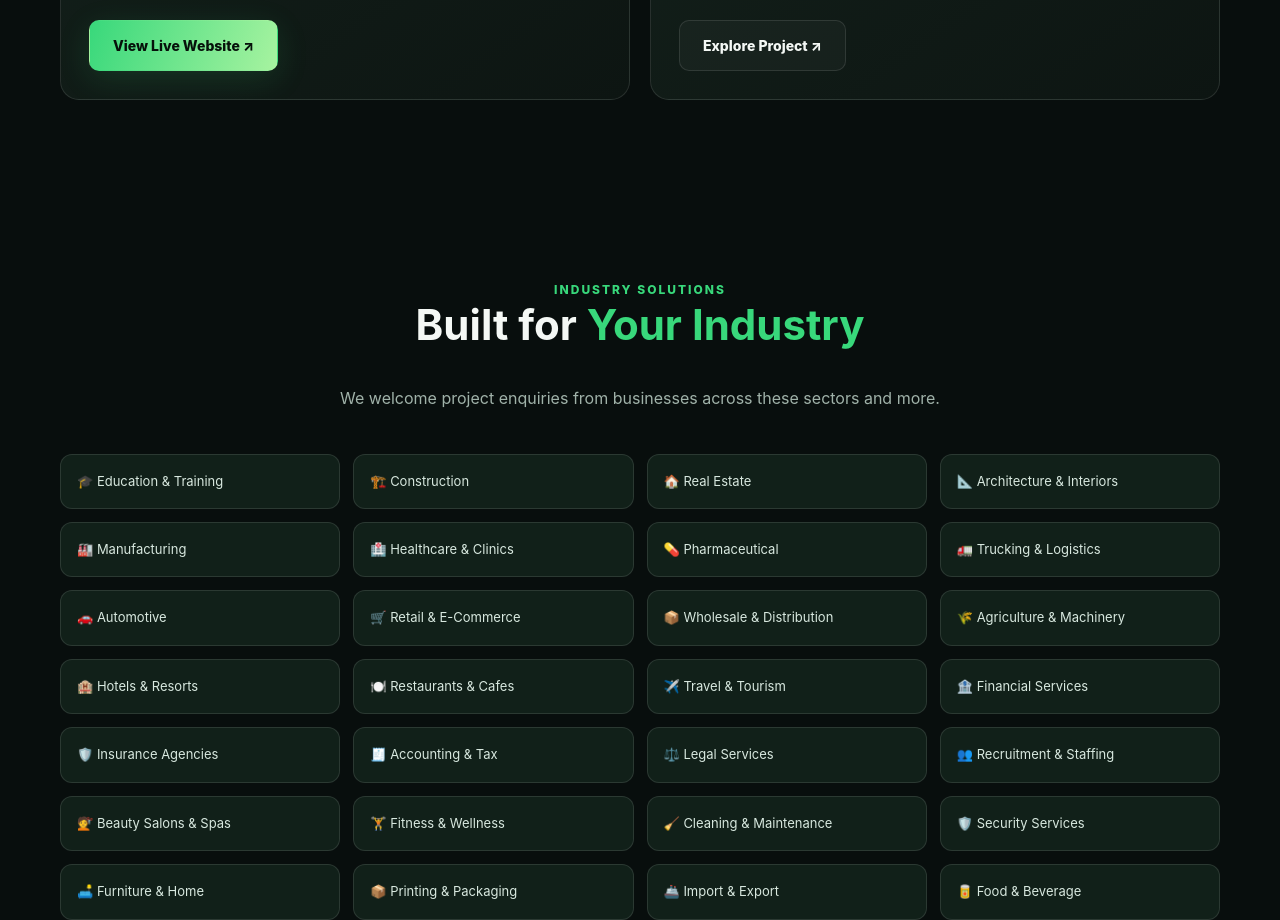
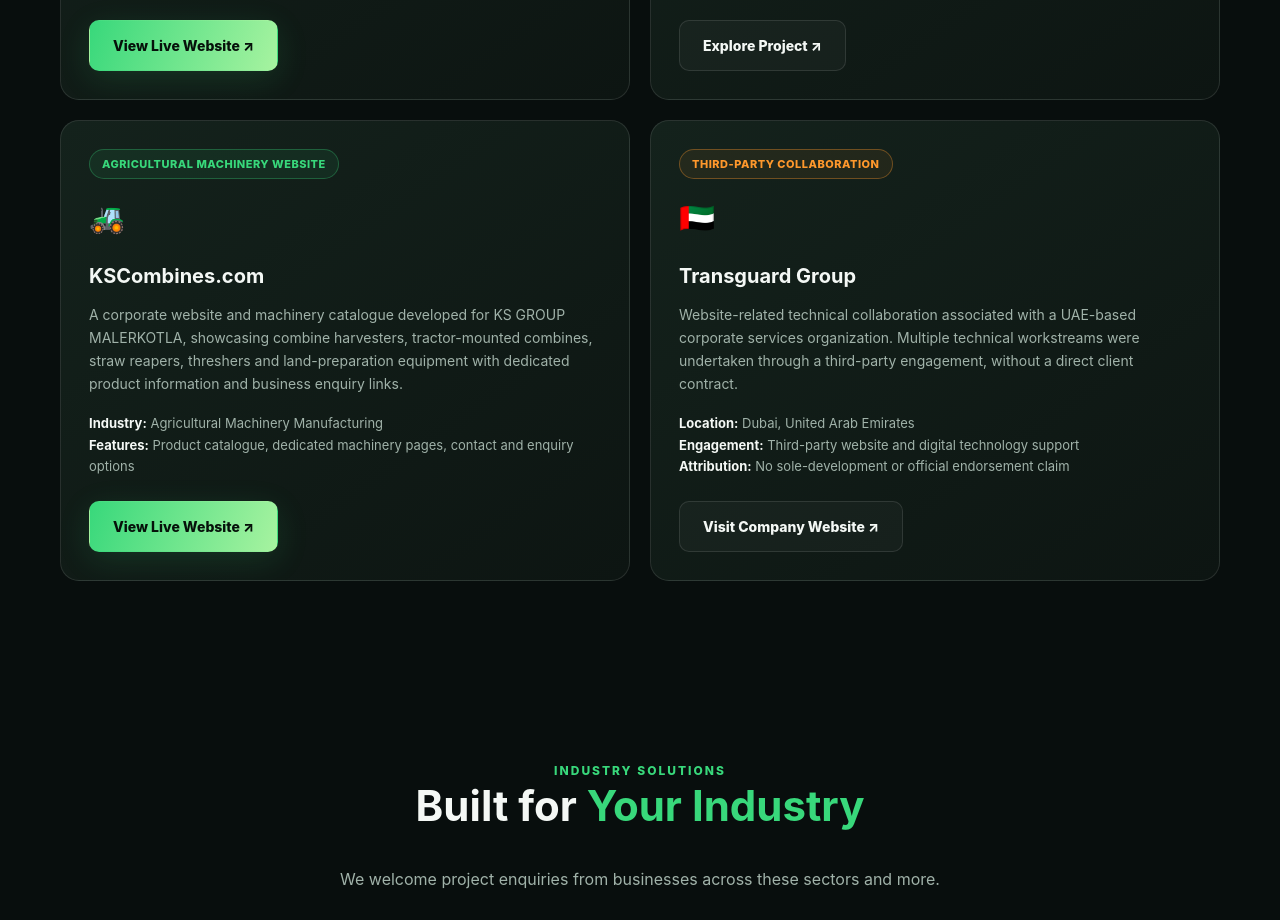
Before and after one commit to theprimeitsolutions/prime-it-solutions-portfolio, a plain HTML site: page index.html in a window 1280 px wide. Shown: the part 3197-4117 px from the top of the page. Drawn offline with Linux system fonts and the light colour scheme.

Commit message:
Add Transguard Group third-party portfolio project

```diff
--- a/index.html
+++ b/index.html
@@ -166,6 +166,8 @@ nav a:hover{color:var(--green)}
 .project-card .btn{margin-top:auto}
 .project-tag{display:inline-block;margin-bottom:15px;border:1px solid rgba(56,216,123,.3);background:rgba(56,216,123,.08);border-radius:100px;padding:5px 12px;color:var(--green);font-size:11px;font-weight:800;letter-spacing:.5px}
 .project-tag.dev{border-color:rgba(255,152,44,.35);color:var(--orange);background:rgba(255,152,44,.07)}
+.project-tag.partner{border-color:rgba(255,152,44,.35);color:var(--orange);background:rgba(255,152,44,.07)}
+@media(max-width:1050px){.project-grid{grid-template-columns:repeat(2,minmax(0,1fr))}}
 @media(max-width:680px){.project-grid{grid-template-columns:1fr}.project-card .btn{width:100%}}
 .industries{
   display:grid;grid-template-columns:repeat(4,1fr);gap:13px;
@@ -440,6 +442,26 @@ footer{
         <p class="project-details"><strong>Industry:</strong> Agriculture &amp; Farm Machinery<br><strong>Development stack:</strong> HTML5, CSS3, JavaScript, PHP, MySQL</p>
         <a class="btn btn-outline" href="https://kisanleads.com/" target="_blank" rel="noopener noreferrer" aria-label="Explore the KisanLeads project website">Explore Project ↗</a>
       </article>
+
+      <!-- PROJECT 03: KS GROUP MALERKOTLA corporate product catalogue -->
+      <article class="card project-card reveal">
+        <span class="project-tag">AGRICULTURAL MACHINERY WEBSITE</span>
+        <div class="icon" aria-hidden="true">🚜</div>
+        <h3>KSCombines.com</h3>
+        <p class="project-description">A corporate website and machinery catalogue developed for KS GROUP MALERKOTLA, showcasing combine harvesters, tractor-mounted combines, straw reapers, threshers and land-preparation equipment with dedicated product information and business enquiry links.</p>
+        <p class="project-details"><strong>Industry:</strong> Agricultural Machinery Manufacturing<br><strong>Features:</strong> Product catalogue, dedicated machinery pages, contact and enquiry options</p>
+        <a class="btn btn-primary" href="https://kscombines.com/" target="_blank" rel="noopener noreferrer" aria-label="Visit the live KSCombines corporate website">View Live Website ↗</a>
+      </article>
+
+      <!-- PROJECT 04: Third-party engagement; no direct-client or sole-developer claim -->
+      <article class="card project-card reveal">
+        <span class="project-tag partner">THIRD-PARTY COLLABORATION</span>
+        <div class="icon" aria-hidden="true">🇦🇪</div>
+        <h3>Transguard Group</h3>
+        <p class="project-description">Website-related technical collaboration associated with a UAE-based corporate services organization. Multiple technical workstreams were undertaken through a third-party engagement, without a direct client contract.</p>
+        <p class="project-details"><strong>Location:</strong> Dubai, United Arab Emirates<br><strong>Engagement:</strong> Third-party website and digital technology support<br><strong>Attribution:</strong> No sole-development or official endorsement claim</p>
+        <a class="btn btn-outline" href="https://transguardgroup.com/" target="_blank" rel="noopener noreferrer" aria-label="Explore the official Transguard Group website">Visit Company Website ↗</a>
+      </article>
     </div>
   </div>
 </section>
```
